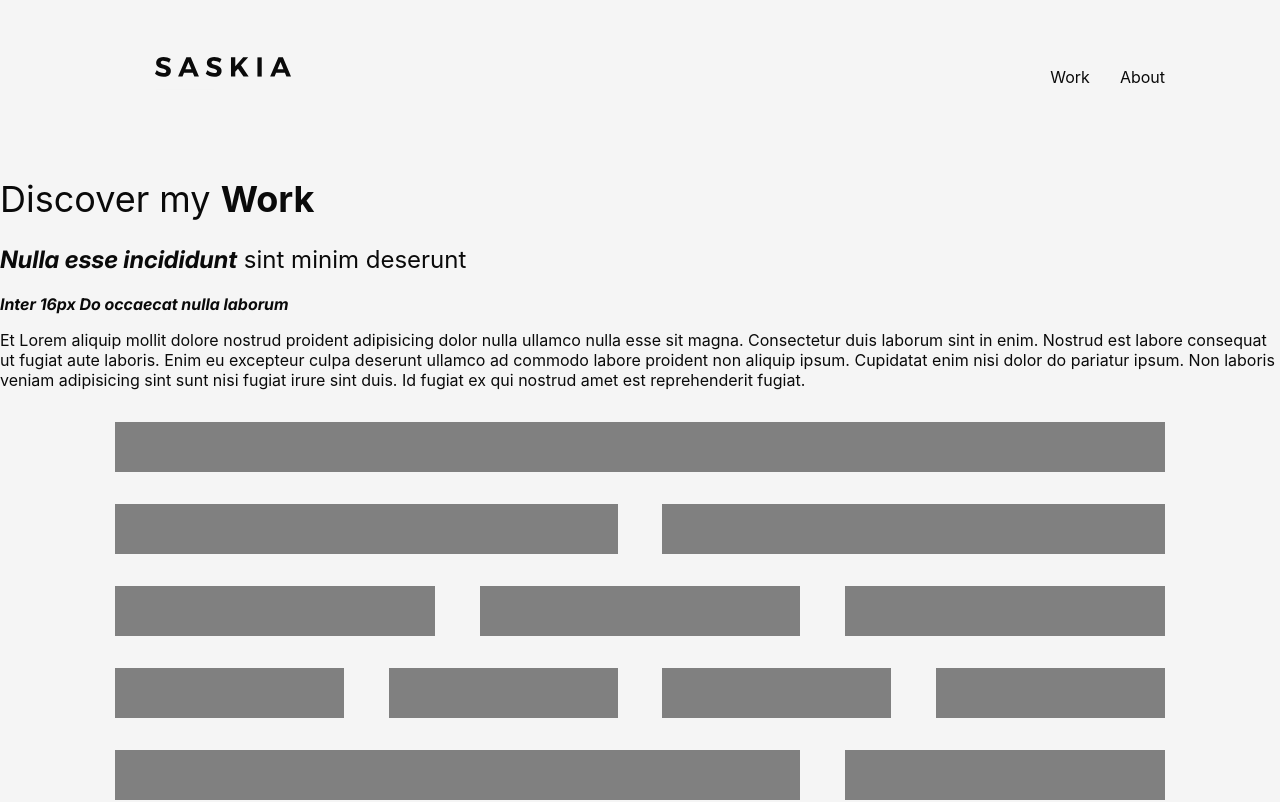
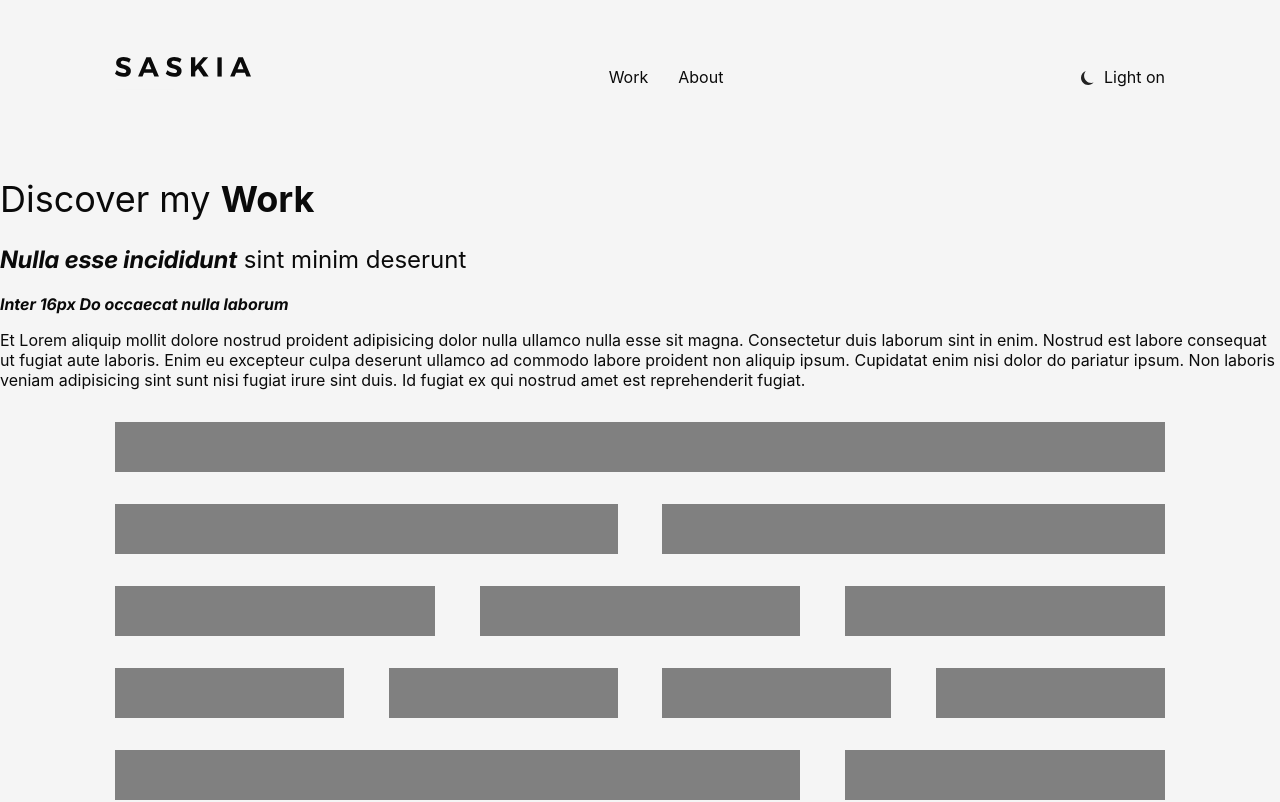
Before and after one commit to saskiawijnstra/websitesaskia, a Vue app in the folder web-code/: page / in a window 1280 px wide. Shown: the top 802 px of the page. Built offline with nearby package versions, Linux system fonts and the light colour scheme; a web font is replaced by a local one.

Commit message:
add color mode toggle

```diff
--- /dev/null
+++ b/web-code/src/components/elements/toggle-button.vue
@@ -0,0 +1,58 @@
+<template>
+  <label class="toggle-button">
+    <input
+      type="checkbox"
+      :checked="model === true"
+      @change="onChange"
+      :aria-label="accessibilityLabel"
+    />
+    <span class="custom-toggle">
+      <slot>{{ model ? "true" : "false" }}</slot>
+    </span>
+  </label>
+</template>
+
+<script setup lang="ts">
+import { defineProps } from "vue";
+
+const model = defineModel();
+
+withDefaults(
+  defineProps<{
+    accessibilityLabel?: string;
+  }>(),
+  {
+    accessibilityLabel: "toggle",
+  },
+);
+
+function onChange(event: Event) {
+  const target = event.target as HTMLInputElement;
+  console.log("darkmode-value", target.checked);
+  model.value = target.checked;
+}
+</script>
+
+<style scoped lang="scss">
+.toggle-button {
+  display: inline-flex;
+  align-items: center;
+  cursor: pointer;
+
+  input[type="checkbox"] {
+    position: absolute;
+    opacity: 0;
+    width: 0;
+    height: 0;
+  }
+
+  .custom-toggle {
+    display: inline-block;
+
+    input:checked + & {
+      // background-color: #333;
+      // color: white;
+    }
+  }
+}
+</style>
--- /dev/null
+++ b/web-code/src/components/header/color-scheme-switch.vue
@@ -0,0 +1,63 @@
+<template>
+  <toggle-button
+    :modelValue="useDarkMode"
+    @update:model-value="updateValue($event)"
+    accessibility-label="toggleDarkmode"
+    class="color-scheme-switch"
+  >
+    <div class="content">
+      <figure aria-labelledby="#color-scheme-label">
+        <transition name="fade" mode="out-in">
+          <light-mode-icon v-if="useDarkMode" />
+          <dark-mode-icon v-else />
+        </transition>
+      </figure>
+      <div id="#color-scheme-label">
+        {{ t("settings.toggle-dark-mode", +useDarkMode - 1) }}
+      </div>
+    </div>
+  </toggle-button>
+</template>
+
+<script setup lang="ts">
+import { ref } from "vue";
+import toggleButton from "../elements/toggle-button.vue";
+import { useUiStore } from "../../stores/uiStore";
+import { storeToRefs } from "pinia";
+import DarkModeIcon from "@/assets/images/moon.svg";
+import LightModeIcon from "@/assets/images/sun.svg";
+import { useI18n } from "vue-i18n";
+
+const { t } = useI18n();
+
+const uiStore = useUiStore();
+
+const { colorScheme } = storeToRefs(uiStore);
+
+const useDarkMode = ref(colorScheme.value === "dark");
+console.log("used", useDarkMode.value);
+
+function updateValue(event: boolean) {
+  useDarkMode.value = event;
+  uiStore.updateColorScheme(event ? "dark" : "light");
+}
+</script>
+
+<style scoped lang="scss">
+.color-scheme-switch {
+  display: inline-flex;
+  align-items: center;
+  cursor: pointer;
+
+  .content {
+    display: flex;
+    align-items: center;
+    justify-content: center;
+    gap: 10px;
+    figure {
+      height: 16px;
+      margin: 0;
+    }
+  }
+}
+</style>
--- a/web-code/src/components/header/header-bar.vue
+++ b/web-code/src/components/header/header-bar.vue
@@ -3,8 +3,8 @@
     <div class="content col-span-12">
       <h1>
         <!-- <img :alt="t('page-logo-alt')" :src="logoUrl" /> -->
-        <figure :aria-label="t('page-logo-alt')">
-          <logo-svg class="logo-graphic" />
+        <figure class="logo-graphic" :aria-label="t('page-logo-alt')">
+          <logo-svg />
         </figure>
       </h1>
 
@@ -16,14 +16,17 @@
           t("navigation.link-labels.about")
         }}</router-link>
       </nav>
+
+      <div class="settings">
+        <color-scheme-switch />
+      </div>
     </div>
   </div>
 </template>
 
 <script lang="ts" setup>
-import { computed } from "vue";
 import { useI18n } from "vue-i18n";
-
+import colorSchemeSwitch from "./color-scheme-switch.vue";
 import LogoSvg from "@/assets/images/logo.svg?component";
 import { useUiStore } from "../../stores/uiStore";
 import { storeToRefs } from "pinia";
@@ -40,9 +43,9 @@ const { colorScheme } = storeToRefs(uiStore);
   min-height: calc-rem(153px);
   align-items: center;
   justify-content: center;
-  background-color: var(--color-niet-wit);
+  // background-color: var(--color-niet-wit);
   &.header-style-dark {
-    background-color: var(--color-niet-zwart);
+    // background-color: var(--color-niet-zwart);
     .content {
       h1 {
         .logo-graphic {
@@ -67,6 +70,7 @@ const { colorScheme } = storeToRefs(uiStore);
       padding: 0;
 
       .logo-graphic {
+        margin: 0;
         &::v-deep(path) {
           transition: fill 0.3s linear;
           fill: var(--color-niet-zwart);
@@ -74,7 +78,8 @@ const { colorScheme } = storeToRefs(uiStore);
       }
     }
 
-    nav {
+    nav,
+    .settings {
       display: flex;
       align-items: center;
       gap: 30px;
--- a/web-code/src/localization/en/en.json
+++ b/web-code/src/localization/en/en.json
@@ -5,5 +5,8 @@
       "work": "Work",
       "about": "About"
     }
+  },
+  "settings": {
+    "toggle-dark-mode": "Light on | Light off"
   }
 }
--- a/web-code/src/scss/style.scss
+++ b/web-code/src/scss/style.scss
@@ -47,10 +47,6 @@
 }
 
 @media (prefers-color-scheme: dark) {
-  :root {
-    color: var(--color-niet-wit);
-    background-color: var(--color-niet-zwart);
-  }
 }
 
 html,
@@ -59,6 +55,11 @@ body {
   min-height: 100%;
   padding: 0;
   margin: 0;
+
+  &.color-scheme-dark {
+    color: var(--color-niet-wit);
+    background-color: var(--color-niet-zwart);
+  }
 }
 
 h1 {
--- a/web-code/src/stores/uiStore.ts
+++ b/web-code/src/stores/uiStore.ts
@@ -1,21 +1,31 @@
 import { defineStore } from "pinia";
-import { ref } from "vue";
+import { nextTick, ref } from "vue";
 
 export const useUiStore = defineStore("ui", () => {
   const prefersDarkModeQuery = window.matchMedia(
     "(prefers-color-scheme: dark)",
   );
 
-  const PREFERS_DARK_MODE_INIT_VALUE = prefersDarkModeQuery.matches; // initial setting
-  const colorScheme = ref<"dark" | "light">(
-    PREFERS_DARK_MODE_INIT_VALUE ? "dark" : "light",
-  );
+  const colorScheme = ref<"dark" | "light">("dark");
+
+  updateColorScheme(prefersDarkModeQuery.matches ? "dark" : "light"); // initial setting
 
   prefersDarkModeQuery.addEventListener("change", (e: MediaQueryListEvent) => {
-    colorScheme.value = e.matches ? "dark" : "light";
+    updateColorScheme(e.matches ? "dark" : "light"); // react to user agent changes
   });
+
+  async function updateColorScheme(mode: "light" | "dark") {
+    colorScheme.value = mode;
+    // reset
+    document.documentElement.classList.remove("color-scheme-light");
+    document.documentElement.classList.remove("color-scheme-dark");
+    // apply new value
+    await nextTick();
+    document.documentElement.classList.add(`color-scheme-${mode}`);
+  }
 
   return {
     colorScheme,
+    updateColorScheme,
   };
 });
```
Also changed, not shown: web-code/src/assets/images/moon.svg (added), web-code/src/assets/images/sun.svg (added).
